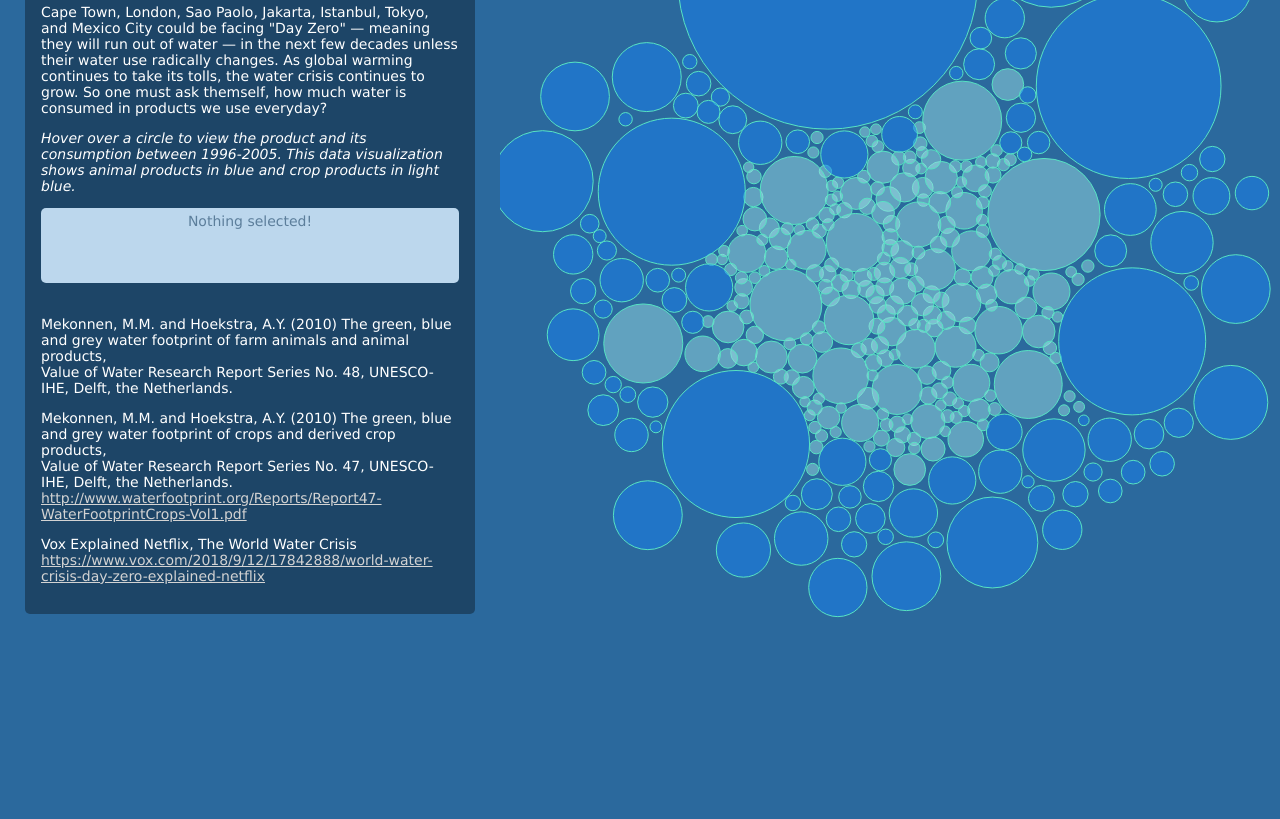
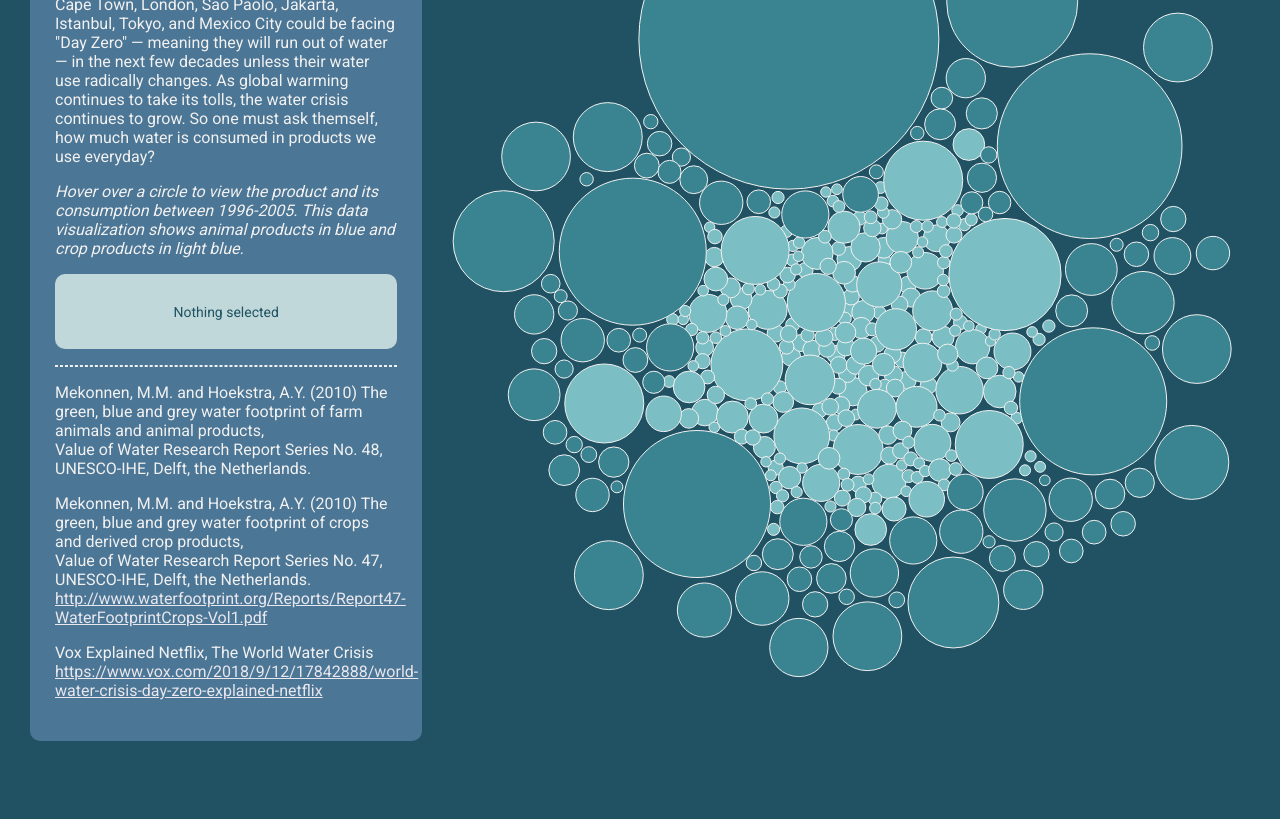
Before and after one commit to jkvaternik/water, a plain HTML site: page index.html in a window 1280 px wide. Shown: the part 105-924 px from the top of the page. Before the commit the page ends 800 px from the top, so only its background shows below. Drawn offline with Linux system fonts and the light colour scheme; animation ran at ten frames a second.

Commit message:
updated css and html

```diff
--- a/index.html
+++ b/index.html
@@ -5,15 +5,15 @@
         <script src="/lib/d3.js"></script>
     </head>
     <body>
-    	<div style="width: 100%; overflow: hidden;">
-	    	<div id="menu">
-	    		<div>
+		<section id="menu-container">
+			<div id="dialog">
 				<h2>Water</h2>
 		    	<p>Cape Town, London, Sao Paolo, Jakarta, Istanbul, Tokyo, and Mexico City could be facing "Day Zero" &#8212; meaning they will run out of water &#8212; in the next few decades unless their water use radically changes. As global warming continues to take its tolls, the water crisis continues to grow. So one must ask themself, how much water is consumed in products we use everyday?</p>
 				<p><i>Hover over a circle to view the product and its consumption between 1996-2005. This data visualization shows animal products in blue and crop products in light blue.</i></p>
+				<div class="tooltip-container">
+					<div id="tooltip">Nothing selected</div>
 				</div>
-	    		<div id="tooltip">Nothing selected!</div>
-	    		<br>
+				<hr>
 	    		<p>
 		        	Mekonnen, M.M. and Hoekstra, A.Y. (2010) The green, blue and grey water footprint of farm animals and animal products,
 		        	<br>
@@ -32,8 +32,8 @@
 		        	<a href="https://www.vox.com/2018/9/12/17842888/world-water-crisis-day-zero-explained-netflix"> https://www.vox.com/2018/9/12/17842888/world-water-crisis-day-zero-explained-netflix </a>
 	        	</p>
 			</div>
+		</section>
 		<div id="chart"></div>
-        </div>
         <script src="./script.js"></script>
     </body>
 </html>
--- a/script.js
+++ b/script.js
@@ -25,7 +25,7 @@ d3.csv("./data/water-footprint-data.csv").then(function(data) {
 
 	var color = d3.scaleOrdinal()
 		.domain(["crop", "animal"])
-		.range(["#98DCE2", "#1882F2"]);
+		.range(["#7bbfc4", "#398490"]);
 
 	/* HANDLE MOUSE INTERACTIVITY */
 	var mouseover = function(d) {
@@ -36,8 +36,8 @@ d3.csv("./data/water-footprint-data.csv").then(function(data) {
 
     var mouseleave = function(d) {
     	d3.select("#tooltip")
-    		.style("font-size", "14px")
-    		.html("Nothing selected!");
+			.style("font-size", "14px")
+			.html("Nothing selected")
     };
 
 	/* CREATE CIRCLE DATA POINTS */
@@ -51,8 +51,8 @@ d3.csv("./data/water-footprint-data.csv").then(function(data) {
 			.attr("cx", width / 2)
 			.attr("cy", height / 2)
 			.style("fill", d => color(d.type))
-			.style("fill-opacity", 0.5)
-			.attr("stroke", "#57E3C3")
+			.style("fill-opacity", 1)
+			.attr("stroke", "#f1f1f1")
 			.style("stroke-width", 1)
 			.on("mouseover", mouseover)
 			.on("mouseleave", mouseleave);
--- a/style/style.css
+++ b/style/style.css
@@ -1,54 +1,80 @@
-* {
+@import url('https://fonts.googleapis.com/css?family=Lato|Roboto&display=swap');
+
+html {
   box-sizing: border-box;
 }
 
-html, body {
-  margin: 0px;
-  padding: 0px;
-  background-color: #2B699D;
+body {
+  margin: 0;
+  background-color: #205263;
+  font-family: 'Roboto', sans-serif;
+}
+
+*, *:before, *:after {
+  box-sizing: inherit;
 }
 
 p {
-  font-size: 14px;
-  word-break: break-word;
+  color: #f1f1f1;
+  font-size: 1em;
 }
 
 a {
-  color: lightgrey;
+  color: #e8e7ee;
+}
 
+a:hover {
+  text-decoration: none;
+}
+
+hr {
+  border: 0.5px dashed #f1f1f1;
+}
+
+#menu-container {
+  display: block;
+  float: left;
+  width: 33vw;
+}
+
+#dialog {
+  margin: 30px 0px 30px 30px;
+  padding: 25px 25px;
+  background-color: #4c7695;
+  border-radius: 10px;
+}
+
+#dialog h2 {
+  font-family: 'Lato', sans-serif;
+  margin: 0;
+  color: #f1f1f1;
+}
+
+.tooltip-container {
+  display: flex;
+  align-items: center;
+  justify-content: center;
+  width: 100%;
+  height: 75px;
+  background-color: #c0d8d9;
+  border-radius: 10px;
+  margin-bottom: 16px;
+}
+
+#tooltip {
+  color: #205263;
+  display: inline-block;
+  font-size: 14px;
+  text-align: center;
 }
 
 #chart {
-  margin-left: 500px;
-  height: 100vh;
+  float: left;
+  width: 67vw;
+  height: 115vh;
 }
 
 .node:hover{
-  stroke-width: 7px !important;
+  stroke-width: 3px !important;
   opacity: 1 !important;
 }
-
-#tooltip {
-  width: 100%;
-  height: 75px;
-  padding: 5px;
-  border-radius: 5px;
-  text-align: center;
-  vertical-align: center;
-  font-size: 14px;
-  background-color: #BCD7ED;
-  color: #5C7E9B;
-}
-
-#menu {
-  width: 450px;
-  height: 50%;
-  margin-left: 25px;
-  margin-top: 25px;
-  padding: 16px;
-  border-radius: 5px;
-  float: left;
-  background-color: #1D4567;
-  color: white;
-  font-family: Verdana, Helvetica, Arial, Sans Serif;
-}
```
Also changed, not shown: 1 other file. Lines whose indentation alone changed are shown as unchanged.
